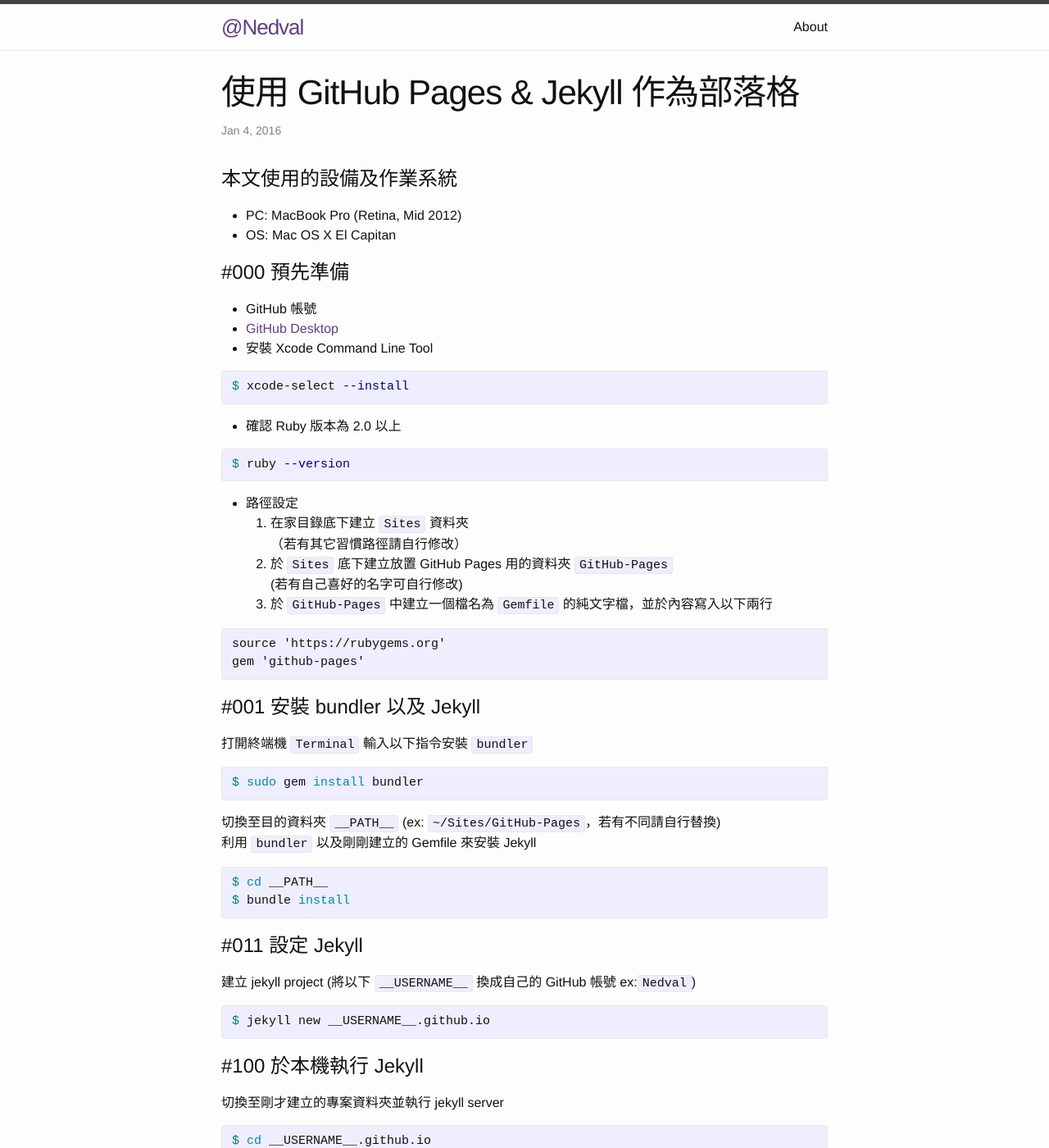
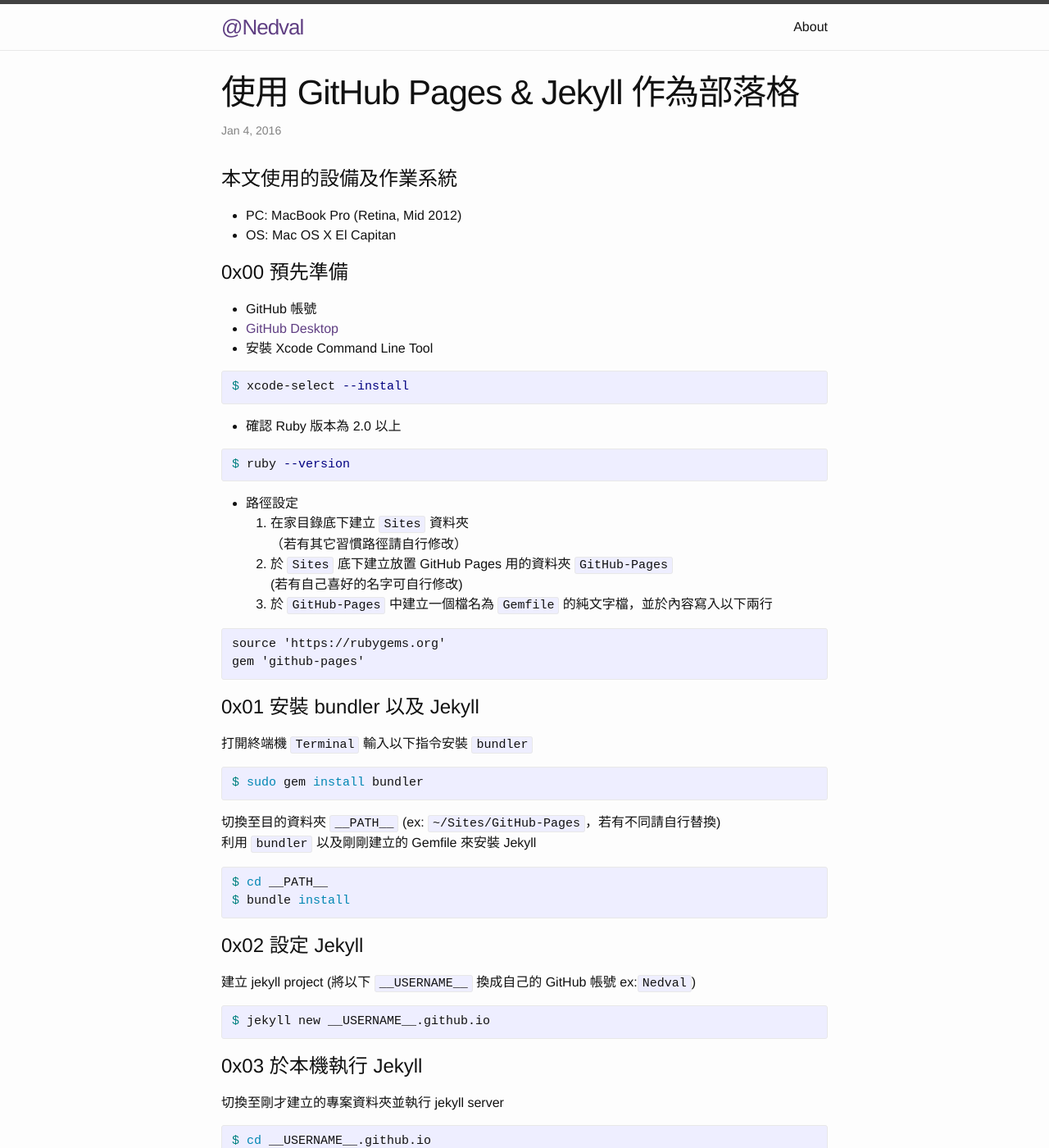
Before and after one commit to Nedval/Nedval.github.io, a Jekyll site: the page built from _posts/2016-01-04-using_github_pages_as_blog_with_jekyll.md, in a window 1280 px wide and 1400 px high. Shown: the whole window at 82% size. Built offline with Jekyll 4.4.1, drawn with Linux system fonts in a browser that asks for light colours; some of the changed text lies outside the part shown.

Commit message:
修改編號

```diff
--- a/_posts/2016-01-04-using_github_pages_as_blog_with_jekyll.md
+++ b/_posts/2016-01-04-using_github_pages_as_blog_with_jekyll.md
@@ -8,7 +8,7 @@ categories: github
 - PC: MacBook Pro (Retina, Mid 2012)
 - OS: Mac OS X El Capitan
 
-# #000 預先準備 #
+# 0x00 預先準備 #
 - GitHub 帳號
 - [GitHub Desktop](https://desktop.github.com)
 - 安裝 Xcode Command Line Tool
@@ -30,7 +30,7 @@ source 'https://rubygems.org'
 gem 'github-pages'
 {% endhighlight %}
 
-# #001 安裝 bundler 以及 Jekyll #
+# 0x01 安裝 bundler 以及 Jekyll #
 打開終端機 `Terminal` 輸入以下指令安裝 `bundler`
 {% highlight sh %}
 $ sudo gem install bundler
@@ -43,13 +43,13 @@ $ cd __PATH__
 $ bundle install
 {% endhighlight %}
 
-# #011 設定 Jekyll #
+# 0x02 設定 Jekyll #
 建立 jekyll project (將以下 `__USERNAME__` 換成自己的 GitHub 帳號 ex:`Nedval`)
 {% highlight sh %}
 $ jekyll new __USERNAME__.github.io
 {% endhighlight %}
 
-# #100 於本機執行 Jekyll #
+# 0x03 於本機執行 Jekyll #
 切換至剛才建立的專案資料夾並執行 jekyll server
 {% highlight sh %}
 $ cd __USERNAME__.github.io
```
Also changed, not shown: other parts of _posts/2016-01-04-using_github_pages_as_blog_with_jekyll.md (+1 -1 lines).
